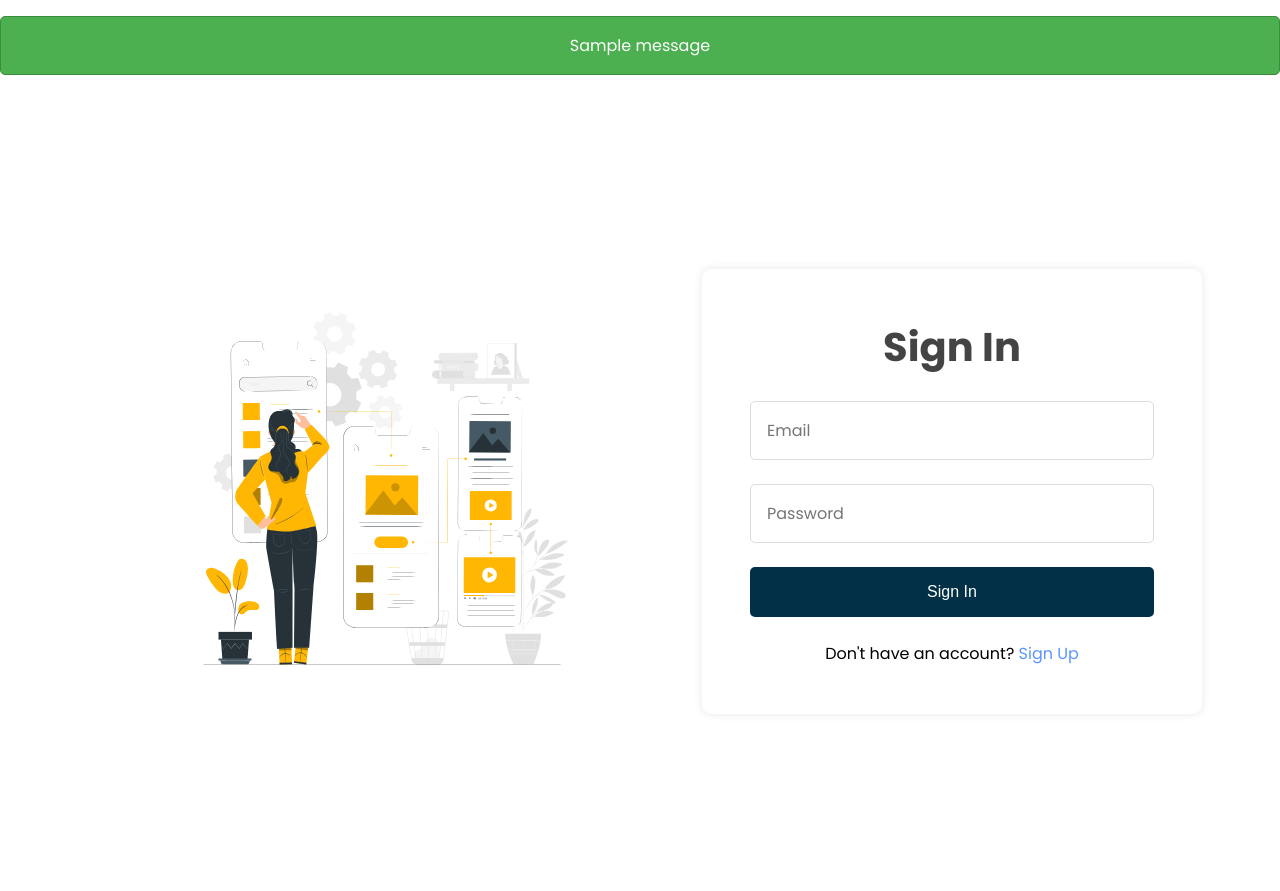
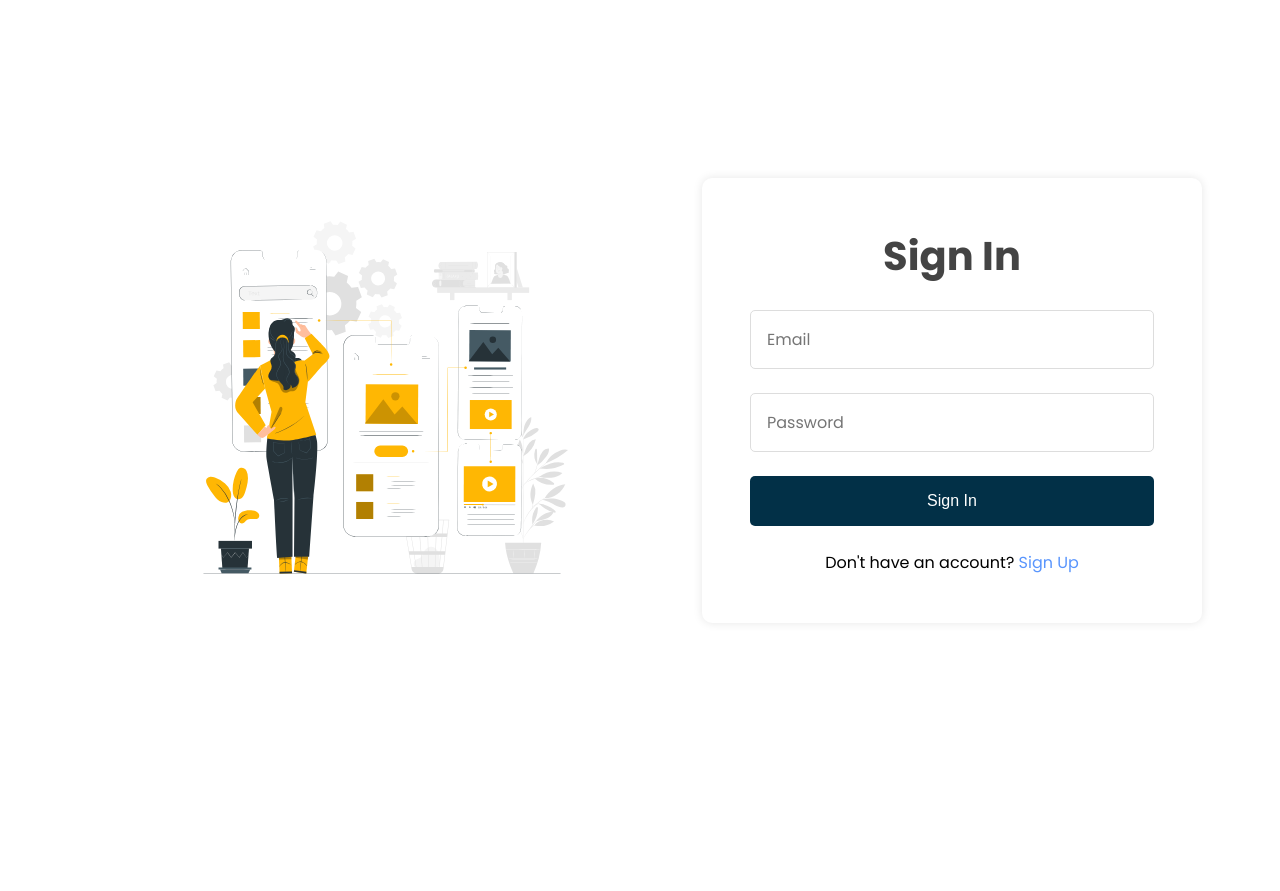
Before and after one commit to kosuri-indu/StockUp, a Flask app: page /signin in a window 1280 px wide. After the commit the page ends 574 px from the top, so only its background shows below. Run offline with Flask 3, Linux system fonts and the light colour scheme; one stand-in notice (Sample message) is shown.

Commit message:
changed signin/up

```diff
--- a/backend/app.py
+++ b/backend/app.py
@@ -31,11 +31,9 @@ def signup():
         try:
             # Create a new user
             user = auth.create_user_with_email_and_password(email, password)
-            flash('Account created successfully')
             return redirect(url_for('home'))
         except Exception as e:
-            # Handle error if the email already exists or other errors
-            flash(f'Error: {str(e)}')
+            flash('Signup failed. Please try again.', 'error')
             return redirect(url_for('signup'))
 
     return render_template('signup.html')
@@ -47,10 +45,9 @@ def signin():
         password = request.form.get('password')
         try:
             user = auth.sign_in_with_email_and_password(email, password)
-            flash('Sign in successful')
             return redirect(url_for('home'))
         except Exception as e:
-            flash(f'Error: {str(e)}')
+            flash('Login failed. Please check your credentials.', 'error')
             return redirect(url_for('signin'))
 
     return render_template('signin.html')
--- a/frontend/static/css/style.css
+++ b/frontend/static/css/style.css
@@ -5,32 +5,31 @@
   padding: 0;
   box-sizing: border-box;
 }
-
-.flash-message {
-  width: 100%;
-  padding: 1rem;
-  margin: 1rem 0;
-  border-radius: 5px;
-  font-size: 1rem;
-  text-align: center;
-  color: #fff;
-  background-color: #f44336; /* Default to red for errors */
-  border: 1px solid #d32f2f;
+.flash-message-container {
+  position: fixed;
+  top: 5px;
+  right: 20px;
+  z-index: 1000;
 }
 
-.flash-message.success {
-  background-color: #4caf50; /* Green for success */
-  border: 1px solid #388e3c;
+.alert {
+  padding: 15px;
+  margin-bottom: 20px;
+  border: 1px solid transparent;
+  border-radius: 4px;
+  opacity: 0.9;
 }
 
-.flash-message.error {
-  background-color: #f44336; /* Red for error */
-  border: 1px solid #d32f2f;
+.alert-success {
+  background-color: #dff0d8;
+  color: #3c763d;
+  border-color: #d6e9c6;
 }
 
-.flash-message.info {
-  background-color: #2196f3; /* Blue for information */
-  border: 1px solid #1976d2;
+.alert-error {
+  background-color: #f2dede;
+  color: #a94442;
+  border-color: #ebccd1;
 }
 
 body,
--- a/frontend/templates/signin.html
+++ b/frontend/templates/signin.html
@@ -7,13 +7,26 @@
     <link rel="stylesheet" href="{{ url_for('static', filename='css/style.css') }}" />
 </head>
 <body>
+    <script>
+        setTimeout(function() {
+          const flashMessages = document.querySelectorAll('.flash-message-container .alert');
+          flashMessages.forEach(function(message) {
+            message.style.display = 'none';
+          });
+        }, 3000);  // Hides after 3 seconds
+      </script>
+
     {% with messages = get_flashed_messages(with_categories=true) %}
-    {% if messages %}
-        {% for category, message in messages %}
-        <div class="flash-message {{ category }}">{{ message }}</div>
-        {% endfor %}
-    {% endif %}
-    {% endwith %}
+  {% if messages %}
+    <div class="flash-message-container">
+      {% for category, message in messages %}
+        <div class="alert alert-{{ category }}">
+          {{ message }}
+        </div>
+      {% endfor %}
+    </div>
+  {% endif %}
+{% endwith %}
 
     <div class="auth-container">
         <div class="auth-image">
```
Also changed, not shown: backend/credentials.json (added, +13 -0 lines), frontend/static/css/home.css (+7 -7 lines), frontend/templates/signup.html (+20 -6 lines).
